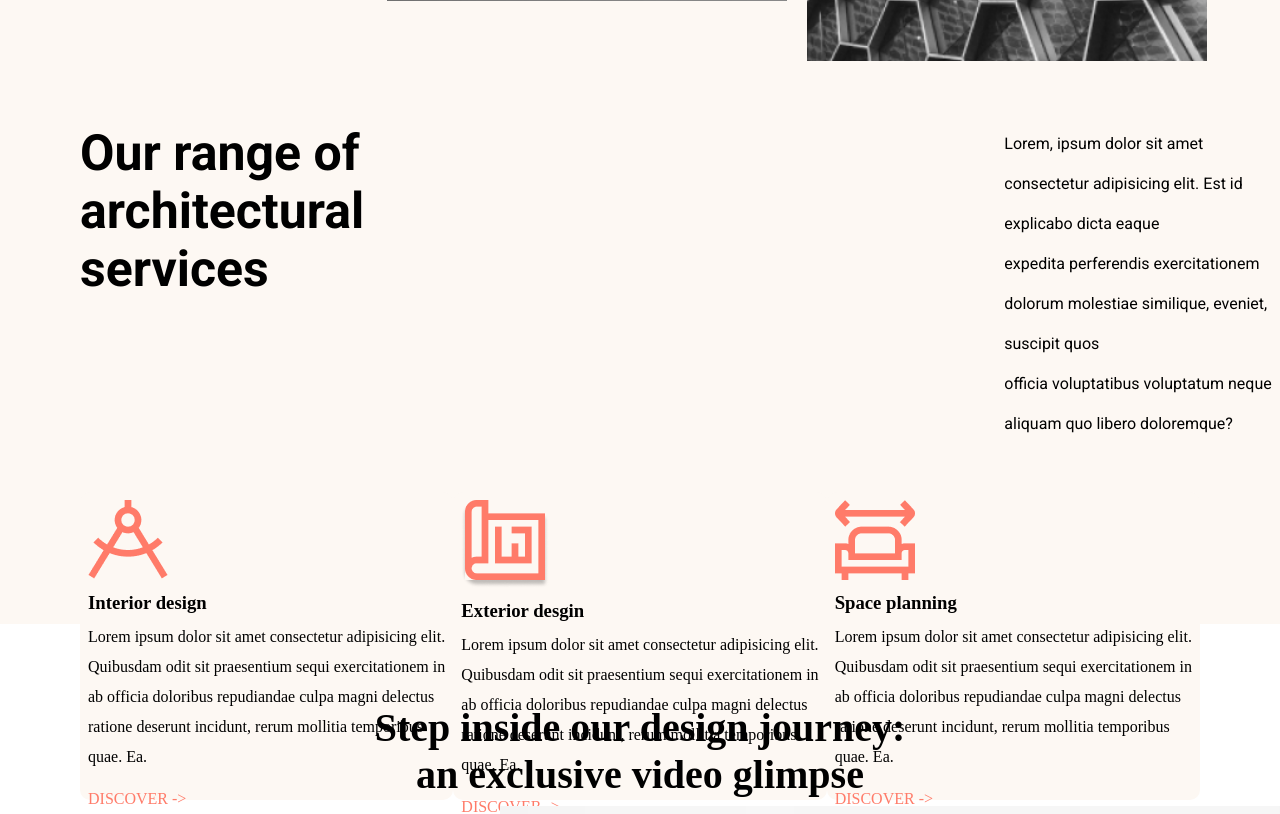
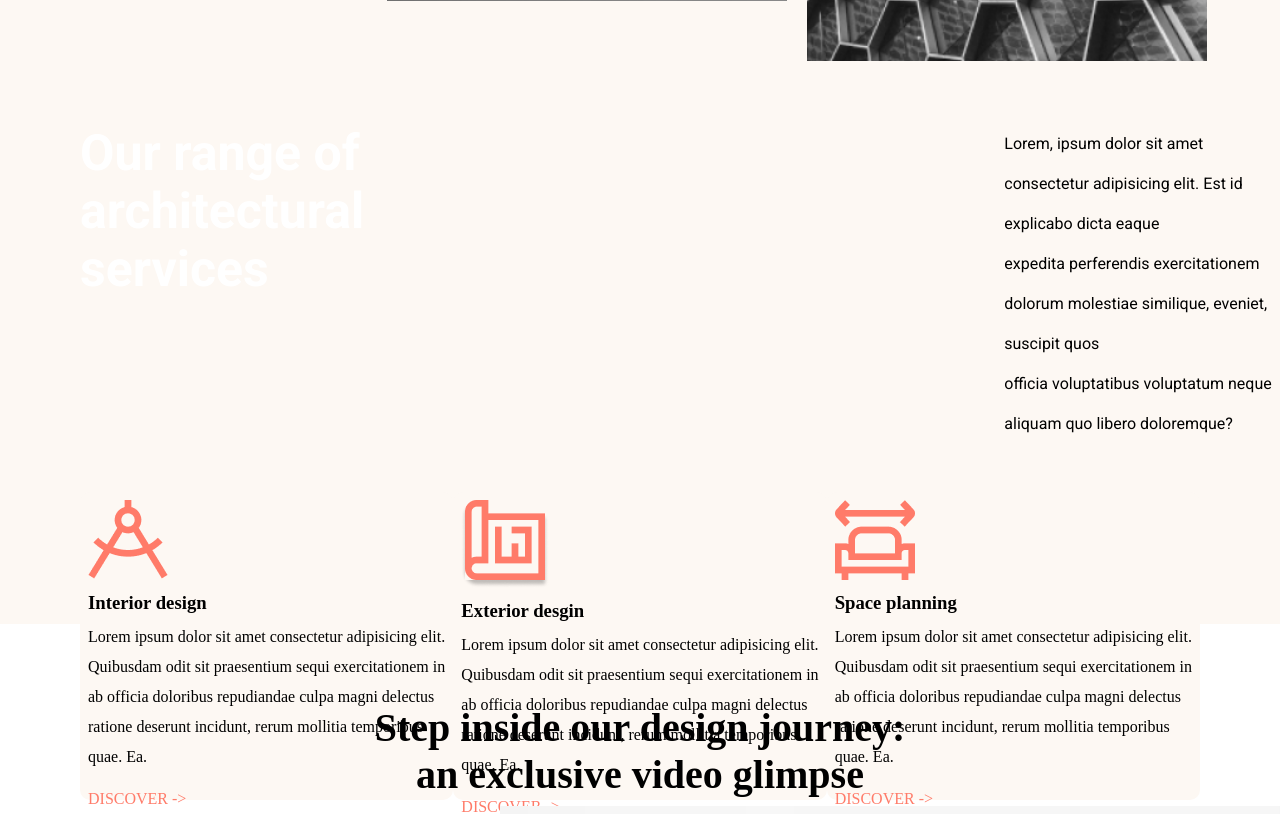
Before and after one commit to gabrieljcoutinho/Projeto-Archi-Firm, a React (Create React App) app: page / in a window 1280 px wide. Shown: the part 960-1774 px from the top of the page. Built offline with nearby package versions, Linux system fonts and the light colour scheme.

Commit message:
conteudo

```diff
--- a/src/Css/faixaLaranjaSeparandoConteudo2.css
+++ b/src/Css/faixaLaranjaSeparandoConteudo2.css
@@ -2,3 +2,7 @@
     background-color: #FF7B69;
     height: 190px;
 }
+
+.titulo {
+    color: #fff;
+}
```
